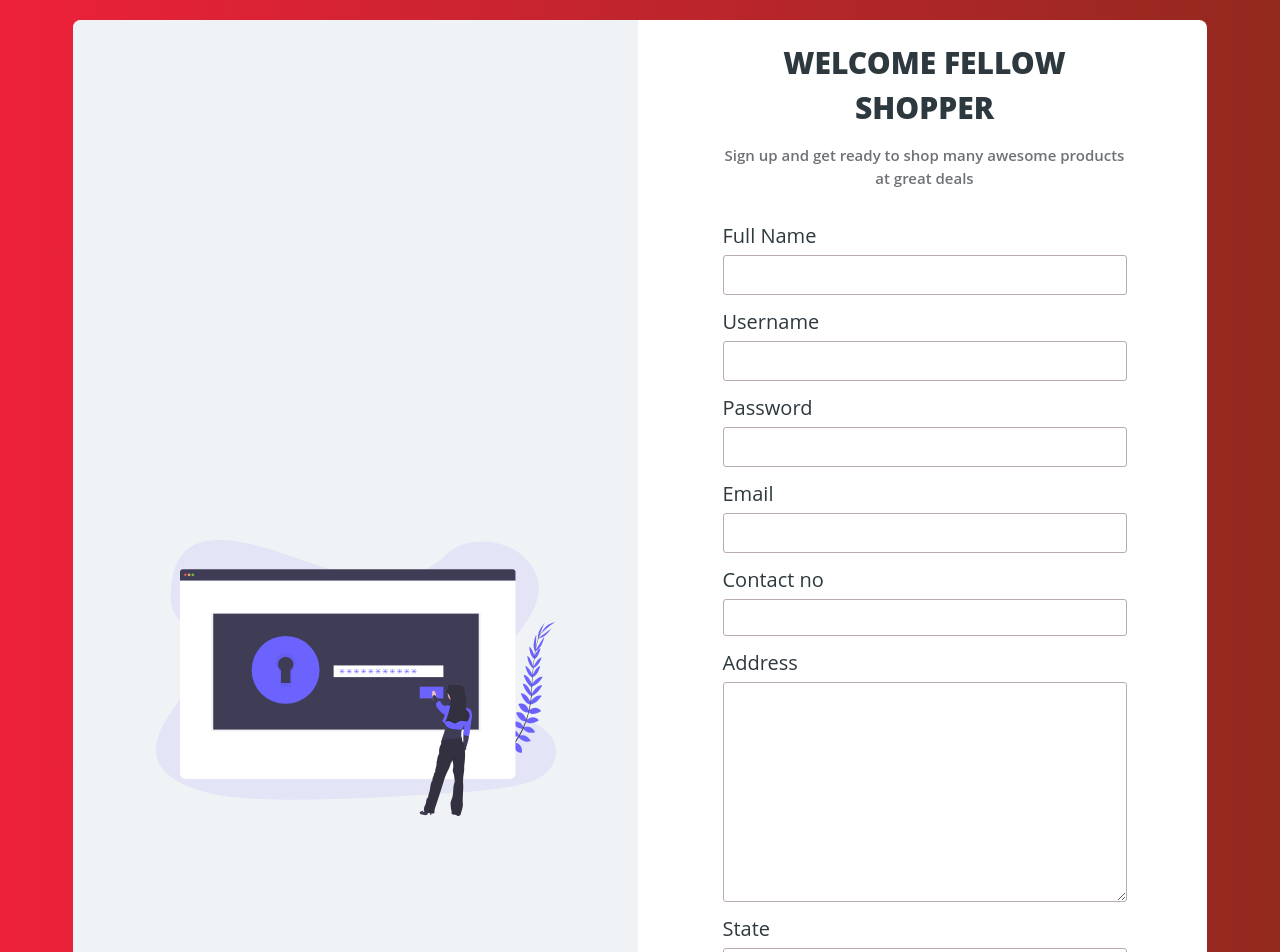
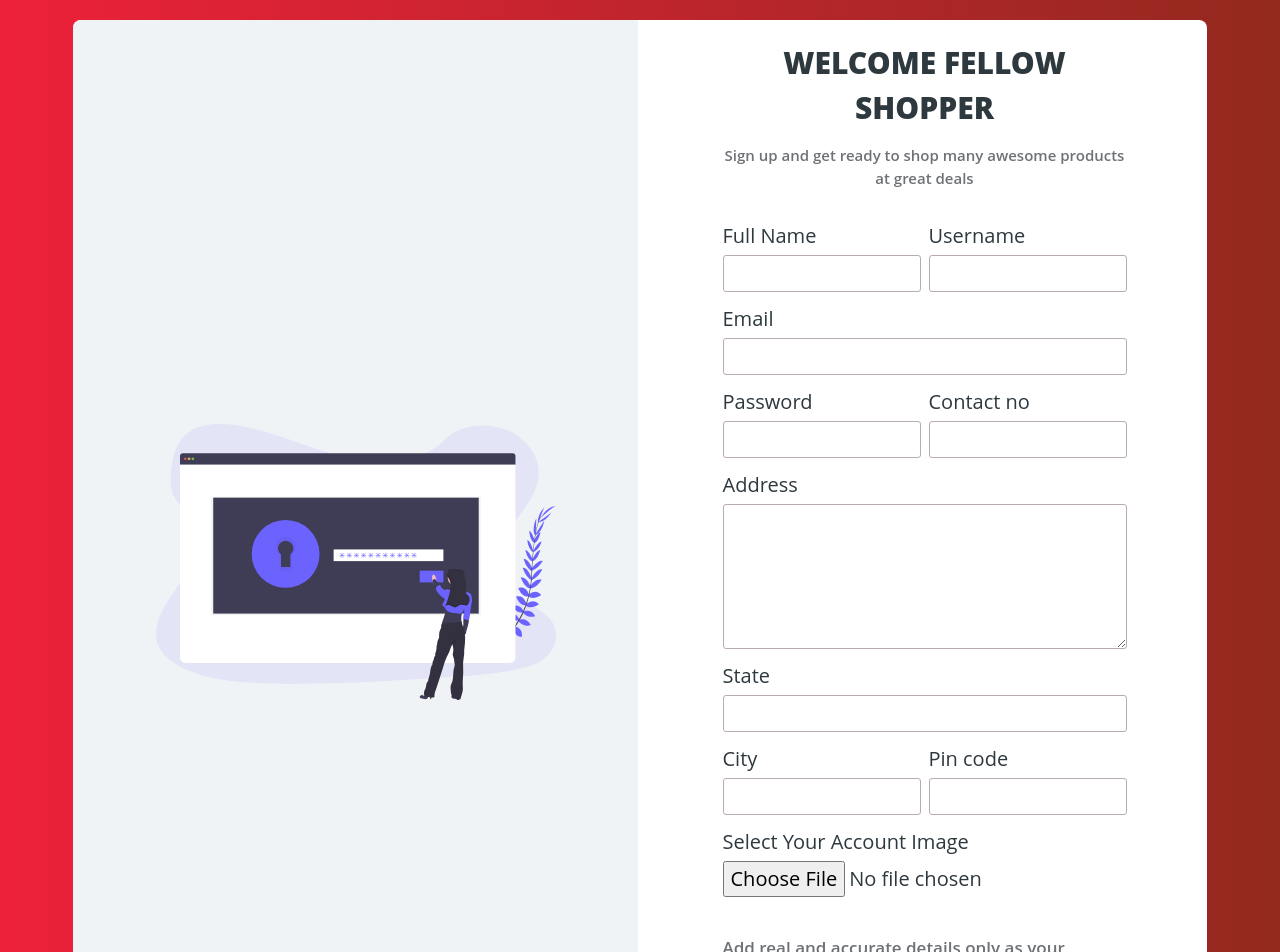
Before and after one commit to saket2001/sem-5-project-client-side, a Next.js app: page /sign-up in a window 1280 px wide. Shown: the top 952 px of the page. Built offline with nearby package versions, Linux system fonts and the light colour scheme.

Commit message:
added some new code

```diff
--- a/components/Auth/SignUp.js
+++ b/components/Auth/SignUp.js
@@ -1,5 +1,5 @@
 import { useRouter } from "next/router";
-import { useRef, useState } from "react";
+import { useState } from "react";
 import Link from "next/link";
 import Button from "../assets/button/Button";
 import Image from "next/image";
@@ -9,22 +9,14 @@ import Loader from "../Loader/Loader";
 import Modal from "../modal/Modal";
 import { useDispatch } from "react-redux";
 import { authActions } from "../../Store/auth";
+import axios from "axios";
 
 export default function SignUp() {
   // redux
   const dispatch = useDispatch(authActions);
   const router = useRouter();
 
-  const inputName = useRef();
-  const inputUsername = useRef();
-  const inputPassword = useRef();
-  const inputEmail = useRef();
-  const inputContact = useRef();
-  const inputAddress = useRef();
-  const inputState = useRef();
-  const inputCity = useRef();
-  const inputCode = useRef();
-
+  const [file, setFile] = useState(null);
   const [loaderState, setLoaderState] = useState(null);
   const [modalData, setModalData] = useState(false);
   const [modalState, setModalState] = useState(false);
@@ -40,49 +32,33 @@ export default function SignUp() {
     e.preventDefault();
 
     setLoaderState(true);
-    const userData = {
-      fullName: inputName.current.value,
-      username: inputUsername.current.value,
-      email: inputEmail.current.value,
-      password: inputPassword.current.value,
-      contact: inputContact.current.value,
-      address: inputAddress.current.value,
-      state: inputState.current.value,
-      city: inputCity.current.value,
-      pinCode: inputCode.current.value,
-    };
+    const signUpForm = document.getElementById("sign-up-form");
+    const form = new FormData(signUpForm);
+    form.append("image", file);
+
+    const { data } = await axios.post(
+      "https://bechdaal-api.herokuapp.com/api/v1/user-sign-up",
+      form,
+      {
+        headers: {
+          "Content-type": "multipart/form-data",
+        },
+      }
+    );
+    console.log(data);
+
     // checking if entered email is already entered in db
-    const emailRes = await fetch(
-      `https://bechdal-api.herokuapp.com/api/v1/check-email/${inputEmail.current.value}`
-    );
-
-    const emailData = await emailRes.json();
-
     // if user exists with mail entered then show error msg
-    if (emailData) {
+    if (!data.type) {
       setLoaderState(false);
       openModal();
       setModalData({
-        title: "User Already Exists",
-        text: "Entered Email is already in use by another user. Please use another email id.",
-        btnText: "close",
+        title: "Error!!",
+        text: data.message,
+        btnText: "Close",
       });
-      // else if doesn't exists then send to db
     } else {
-      const res = await fetch(
-        "https://bechdal-api.herokuapp.com/api/v1/user-sign-up",
-        {
-          method: "POST",
-          headers: {
-            "Content-type": "application/json",
-          },
-          body: JSON.stringify(userData),
-        }
-      );
-
-      const data = await res.json();
-
-      if (data) {
+      if (data.type) {
         // storing user id in redux
         dispatch(authActions.updateUserData(data._id));
         dispatch(authActions.updateStatus());
@@ -134,7 +110,11 @@ export default function SignUp() {
                 width="400px"
               />
             </div>
-            <form className={styles.form} onSubmit={formHandler}>
+            <form
+              className={styles.form}
+              onSubmit={formHandler}
+              id="sign-up-form"
+            >
               <div className={styles.form__head}>
                 <h1>Welcome Fellow Shopper</h1>
                 <p>
@@ -144,72 +124,72 @@ export default function SignUp() {
               </div>
 
               <div className={styles.form__body}>
+                <div className={styles.form__row}>
                   <div className={styles.form__item}>
                     <label htmlFor="fullname">Full Name</label>
-                  <input id="fullname" type="text" ref={inputName} required />
+                    <input id="fullname" type="text" name="fullName" required />
                   </div>
                   <div className={styles.form__item}>
                     <label htmlFor="username">Username</label>
-                  <input
-                    id="username"
-                    type="text"
-                    ref={inputUsername}
-                    required
-                  />
+                    <input id="username" type="text" name="username" required />
                   </div>
+                </div>
+                <div className={styles.form__item}>
+                  <label htmlFor="email">Email</label>
+                  <input id="email" type="email" name="email" required />
+                </div>
+
+                <div className={styles.form__row}>
                   <div className={styles.form__item}>
                     <label htmlFor="password">Password</label>
                     <input
                       id="password"
                       type="password"
-                    ref={inputPassword}
+                      name="password"
                       minLength="8"
                       required
                     />
                   </div>
                   <div className={styles.form__item}>
-                  <label htmlFor="email">Email</label>
-                  <input id="email" type="email" ref={inputEmail} required />
-                </div>
-
-                <div className={styles.form__item}>
                     <label htmlFor="contact">Contact no</label>
                     <input
                       id="contact"
                       type="numeric"
-                    ref={inputContact}
+                      name="contact"
                       minLength="10"
                       maxLength="10"
                       required
                     />
                   </div>
+                </div>
+
                 <div className={styles.form__item}>
                   <label htmlFor="address">Address</label>
                   <textarea
                     id="address"
-                    ref={inputAddress}
-                    rows="7"
-                    cols="30"
+                    name="address"
+                    rows="5"
+                    cols="20"
                     required
                   />
                 </div>
-
                 <div className={styles.form__item}>
                   <label htmlFor="state">State</label>
                   <input
                     id="state"
                     type="text"
-                    ref={inputState}
+                    name="state"
                     minLength="5"
                     required
                   />
                 </div>
+                <div className={styles.form__row}>
                   <div className={styles.form__item}>
                     <label htmlFor="city">City</label>
                     <input
                       id="city"
                       type="text"
-                    ref={inputCity}
+                      name="city"
                       minLength="5"
                       required
                     />
@@ -219,13 +199,29 @@ export default function SignUp() {
                     <input
                       id="code"
                       type="text"
-                    ref={inputCode}
+                      name="pinCode"
                       minLength="4"
                       maxLength="7"
                       required
                     />
                   </div>
+                </div>
 
+                <div className={styles.form__item}>
+                  <label htmlFor="state">Select Your Account Image</label>
+                  <input
+                    type="file"
+                    id="File1"
+                    accept=".jpg, .png, .jpeg"
+                    required
+                    onChange={(e) => {
+                      if (e.target.files[0].size <= 160000)
+                        setFile(e.target.files[0]);
+                      else alert("Upload file smaller then 20kb in size");
+                    }}
+                  />
+                </div>
+                <br />
                 <p className={styles.extra__text}>
                   Add real and accurate details only as your account will be
                   verified based on this details
--- a/components/Auth/auth.module.css
+++ b/components/Auth/auth.module.css
@@ -104,6 +104,11 @@
     padding: 0.2rem;
 }
 
+.form__row {
+    width: 100%;
+    display: flex;
+}
+
 .form__item label {
     font-size: 1rem;
     padding: 0.1rem 0;
@@ -115,7 +120,7 @@
 .form__item input[type='email'],
 .form__item input[type='numeric'],
 .form__item textarea {
-    width: auto;
+    width: 100%;
     padding: 0.2rem 0.5rem;
     outline: 0;
     border: 0;
@@ -123,7 +128,7 @@
     border-radius: 3px;
     border: 1px solid #b8acac;
     background-color: transparent;
-    transition: all .3s ease;
+    transition: all .4s ease-in;
 }
 
 .form__item input[type='text']:focus,
@@ -131,7 +136,7 @@
 .form__item input[type='email']:focus,
 .form__item input[type='numeric']:focus,
 .form__item textarea:focus {
-    border: 0.05rem solid blue;
+    border: 0.09rem solid blue;
 }
 
 .form__item textarea {
@@ -145,6 +150,11 @@
         grid-gap: 0.5rem;
         width: 100%;
         margin: auto;
+        overflow: hidden;
+    }
+
+    .image {
+        display: none;
     }
 
     .image div {
@@ -182,12 +192,18 @@
         padding: 0.2rem 0;
     }
 
+    .form__row {
+        width: 100%;
+        display: flex;
+        flex-direction: column;
+    }
+
     .form__item input[type='text'],
     .form__item input[type='password'],
     .form__item input[type='email'],
     .form__item input[type='numeric'],
     .form__item textarea {
-        width: 100%;
+        width: 80%;
         padding: 0.2rem 0.35rem;
     }
 }
--- a/components/Products/ProductItem/ProductItem.js
+++ b/components/Products/ProductItem/ProductItem.js
@@ -40,6 +40,8 @@ const ProductItem = ({
         loading="lazy"
       />
     );
+
+  console.log(Data.images);
 
   const openModal = () => {
     setModalState(true);
--- a/components/assets/assets.module.css
+++ b/components/assets/assets.module.css
@@ -46,17 +46,15 @@
     border-radius: 3px;
     border: 1px solid #b8acac;
     background-color: transparent;
-    transition: all .3s ease;
+    transition: all 1s ease;
 }
-
-
 
 .form__item input[type='text']:focus,
 .form__item input[type='password']:focus,
 .form__item input[type='email']:focus,
 .form__item input[type='numeric']:focus,
 .form__item textarea:focus {
-    border: 0.09rem solid blue;
+    border: 1px solid blue;
 }
 
 .form__item textarea {
--- a/styles/globals.css
+++ b/styles/globals.css
@@ -136,6 +136,11 @@ p {
   background: linear-gradient(to right, #ed213a, #93291e);
 }
 
+.form {
+  margin: 0.2rem 0;
+  padding: 0.5rem 0;
+}
+
 @media screen and (max-width:768px) {
   .error_heading {
     font-size: 1rem;
--- a/tailwind.config.js
+++ b/tailwind.config.js
@@ -7,5 +7,5 @@ module.exports = {
   variants: {
     extend: {},
   },
-  plugins: [require("@tailwindcss/forms")],
+  // plugins: [require("@tailwindcss/forms")],
 };
```
Also changed, not shown: pages/user/myprofile/index.js (+111 -16 lines), styles/Profile.module.css (+37 -1 lines). Lines whose indentation alone changed are shown as unchanged.
